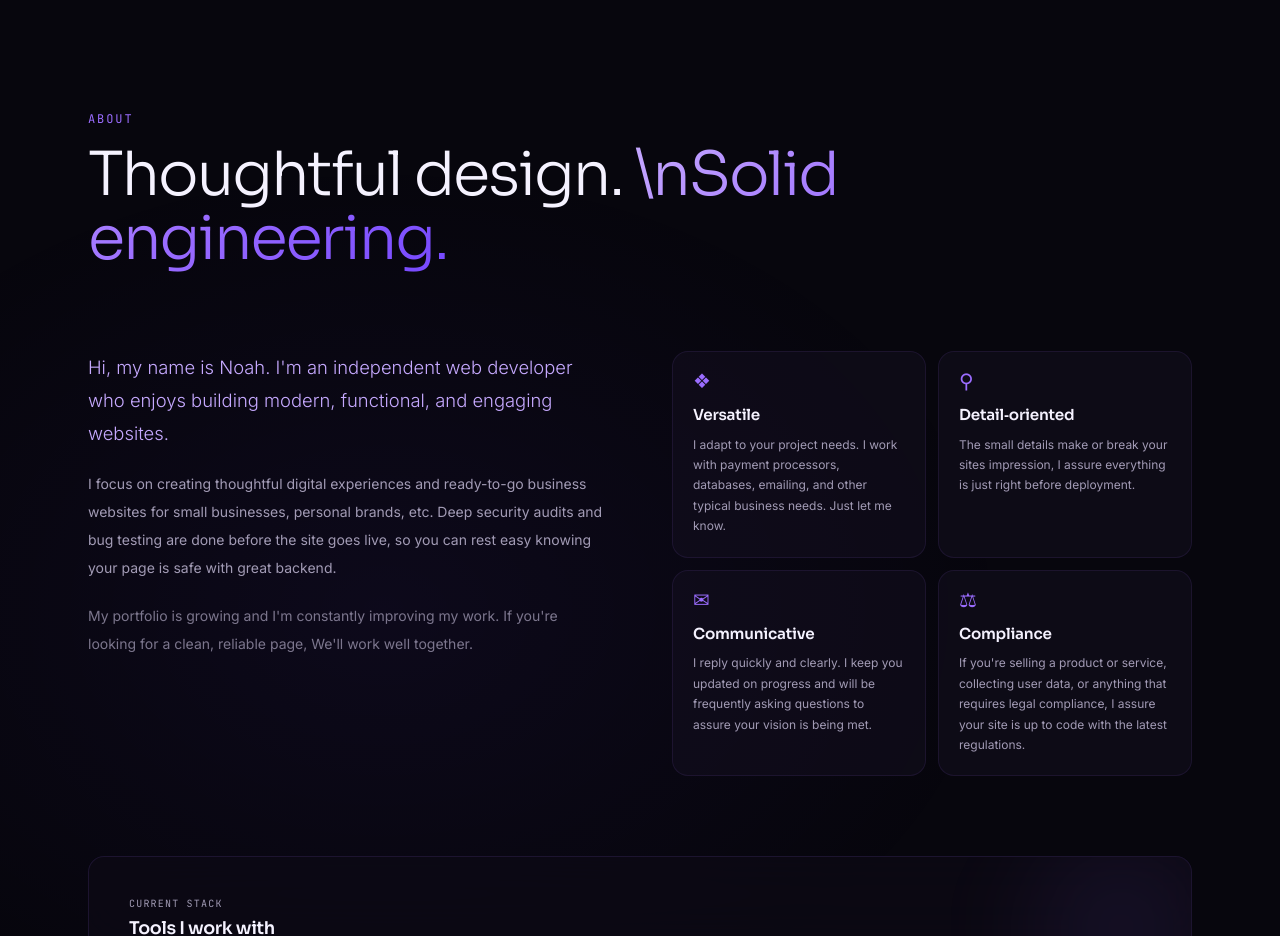
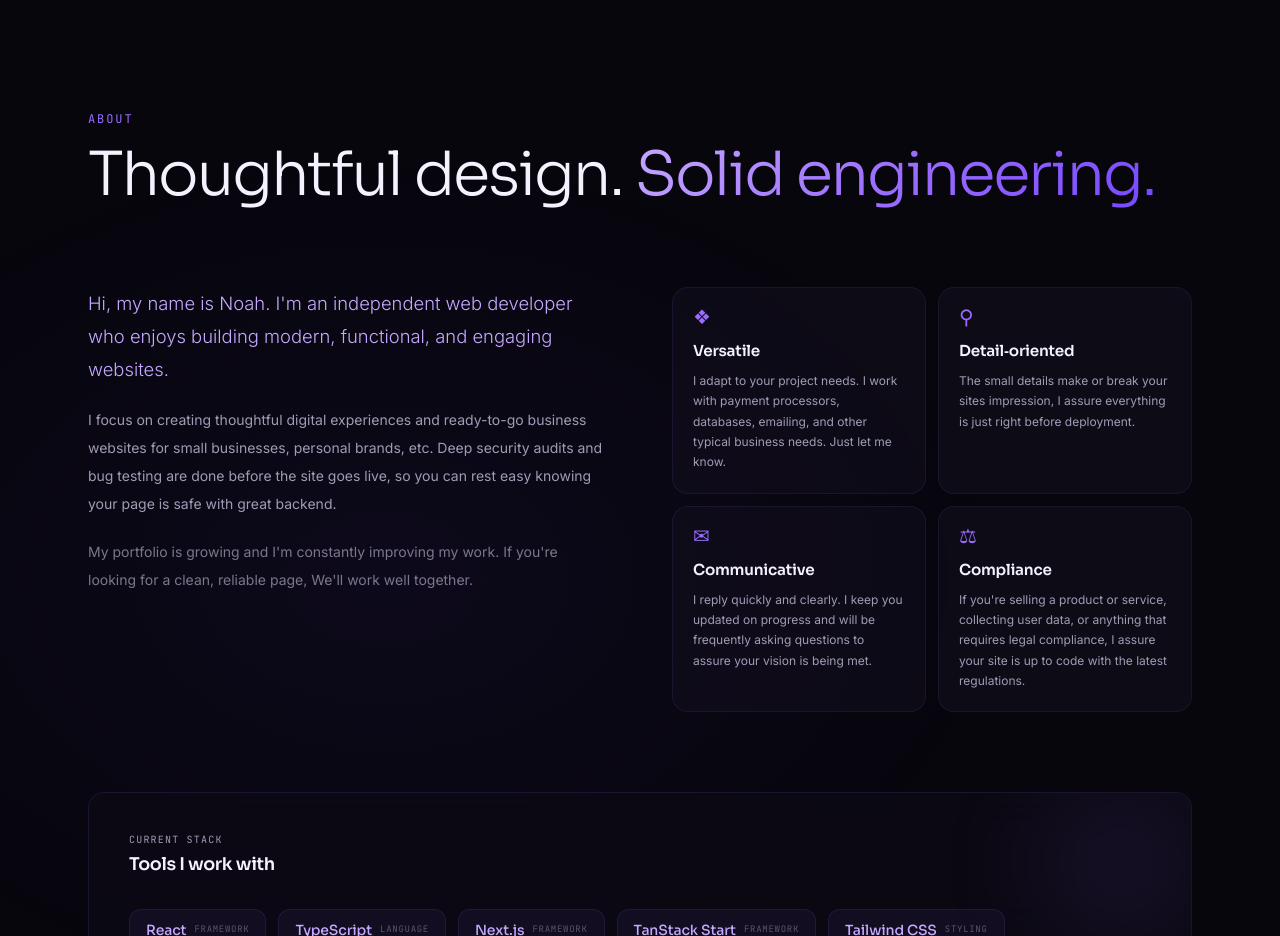
Before and after one commit to doptt/kodachidev, a React (Vite) app: page / in a window 1280 px wide. Shown: the part 2860-3796 px from the top of the page. Built offline with nearby package versions, Linux system fonts and the light colour scheme; the HTML template or start-up script is replaced by a standard one.

Commit message:
Update About.tsx

```diff
--- a/src/components/About.tsx
+++ b/src/components/About.tsx
@@ -60,7 +60,7 @@ export default function About() {
             color: '#F5F2FF',
           }}>
             Thoughtful design.{' '}
-            <span className="text-gradient">\nSolid engineering.</span>
+            <span className="text-gradient"> Solid engineering.</span>
           </h2>
         </Reveal>
 
```
